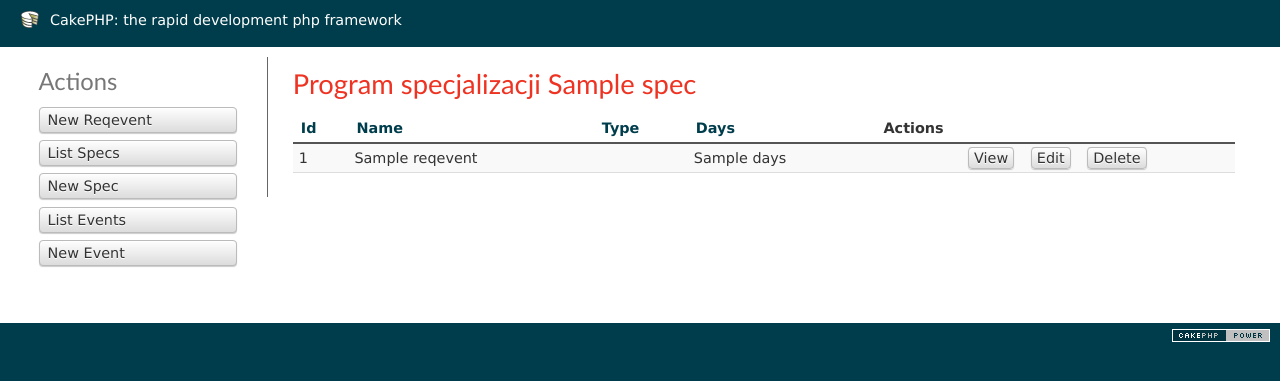
After one commit to mnedoszytko/specops, a CakePHP app: the page made by app/View/Reqevents/spec.ctp in a window 1280 px wide. The commit adds this page. Shown: the top 381 px of the page. Run offline with PHP 8.4 and a stand-in for CakePHP, Linux system fonts and the light colour scheme; the template is opened without the code that fills it: most values are stand-ins (such as "Sample title", 1, 10 or a date in 2020); data that the repository does not hold is empty; some libraries are stand-ins or nearby versions.

Commit message:
Program specjalizacji

```diff
--- a/app/Config/bootstrap.php
+++ b/app/Config/bootstrap.php
@@ -107,3 +107,5 @@ CakeLog::config('error', array(
 	'types' => array('warning', 'error', 'critical', 'alert', 'emergency'),
 	'file' => 'error',
 ));
+
+Configure::load('application');
--- a/app/Config/routes.php
+++ b/app/Config/routes.php
@@ -26,7 +26,7 @@
  * its action called 'display', and we pass a param to select the view file
  * to use (in this case, /app/View/Pages/home.ctp)...
  */
-	Router::connect('/', array('controller' => 'pages', 'action' => 'display', 'home'));
+	Router::connect('/', array('controller' => 'specs', 'action' => 'index'));
 /**
  * ...and connect the rest of 'Pages' controller's urls.
  */
--- a/app/Model/Reqevent.php
+++ b/app/Model/Reqevent.php
@@ -25,8 +25,8 @@ class Reqevent extends AppModel {
 			),
 		),
 		'type' => array(
-			'boolean' => array(
-				'rule' => array('boolean'),
+			'notempty' => array(
+				'rule' => array('notempty'),
 				//'message' => 'Your custom message here',
 				//'allowEmpty' => false,
 				//'required' => false,
--- a/app/View/Reqevents/add.ctp
+++ b/app/View/Reqevents/add.ctp
@@ -3,9 +3,13 @@
 	<fieldset>
 		<legend><?php echo __('Add Reqevent'); ?></legend>
 	<?php
+	if (!empty($spec_id)) {
+		echo $this->Form->hidden('spec_id',array('value'=>$spec_id));
+	} else {
 		echo $this->Form->input('spec_id');
+	}
 		echo $this->Form->input('name');
-		echo $this->Form->input('type');
+		echo $this->Form->input('type',array('type'=>'select','options'=>Configure::read('Events.types')));
 		echo $this->Form->input('days');
 	?>
 	</fieldset>
--- a/app/View/Reqevents/edit.ctp
+++ b/app/View/Reqevents/edit.ctp
@@ -6,7 +6,7 @@
 		echo $this->Form->input('id');
 		echo $this->Form->input('spec_id');
 		echo $this->Form->input('name');
-		echo $this->Form->input('type');
+		echo $this->Form->input('type',array('options'=>Configure::read('Events.types')));
 		echo $this->Form->input('days');
 	?>
 	</fieldset>
--- /dev/null
+++ b/app/View/Reqevents/spec.ctp
@@ -0,0 +1,51 @@
+<?
+$event_types = Configure::read('Events.types');
+?>
+<div class="reqevents index">
+	<h2>Program specjalizacji <?=$spec['Spec']['name']?></h2>
+	<table cellpadding="0" cellspacing="0">
+	<tr>
+			<th><?php echo $this->Paginator->sort('id'); ?></th>
+			<th><?php echo $this->Paginator->sort('name'); ?></th>
+			<th><?php echo $this->Paginator->sort('type'); ?></th>
+			<th><?php echo $this->Paginator->sort('days'); ?></th>
+			<th class="actions"><?php echo __('Actions'); ?></th>
+	</tr>
+	<?php foreach ($reqevents as $reqevent): ?>
+	<tr>
+		<td><?php echo h($reqevent['Reqevent']['id']); ?>&nbsp;</td>
+		<td><?php echo h($reqevent['Reqevent']['name']); ?>&nbsp;</td>
+		<td><?=$event_types[$reqevent['Reqevent']['type']];?>&nbsp;</td>
+		<td><?php echo h($reqevent['Reqevent']['days']); ?>&nbsp;</td>
+		<td class="actions">
+			<?php echo $this->Html->link(__('View'), array('action' => 'view', $reqevent['Reqevent']['id'])); ?>
+			<?php echo $this->Html->link(__('Edit'), array('action' => 'edit', $reqevent['Reqevent']['id'])); ?>
+			<?php echo $this->Form->postLink(__('Delete'), array('action' => 'delete', $reqevent['Reqevent']['id']), null, __('Are you sure you want to delete # %s?', $reqevent['Reqevent']['id'])); ?>
+		</td>
+	</tr>
+<?php endforeach; ?>
+	</table>
+	<p>
+	<?php
+	echo $this->Paginator->counter(array(
+	'format' => __('Page {:page} of {:pages}, showing {:current} records out of {:count} total, starting on record {:start}, ending on {:end}')
+	));
+	?>	</p>
+	<div class="paging">
+	<?php
+		echo $this->Paginator->prev('< ' . __('previous'), array(), null, array('class' => 'prev disabled'));
+		echo $this->Paginator->numbers(array('separator' => ''));
+		echo $this->Paginator->next(__('next') . ' >', array(), null, array('class' => 'next disabled'));
+	?>
+	</div>
+</div>
+<div class="actions">
+	<h3><?php echo __('Actions'); ?></h3>
+	<ul>
+		<li><?php echo $this->Html->link(__('New Reqevent'), array('action' => 'add','spec_id'=>$spec['Spec']['id'])); ?></li>
+		<li><?php echo $this->Html->link(__('List Specs'), array('controller' => 'specs', 'action' => 'index')); ?> </li>
+		<li><?php echo $this->Html->link(__('New Spec'), array('controller' => 'specs', 'action' => 'add')); ?> </li>
+		<li><?php echo $this->Html->link(__('List Events'), array('controller' => 'events', 'action' => 'index')); ?> </li>
+		<li><?php echo $this->Html->link(__('New Event'), array('controller' => 'events', 'action' => 'add')); ?> </li>
+	</ul>
+</div>
--- a/app/View/Specs/index.ctp
+++ b/app/View/Specs/index.ctp
@@ -6,6 +6,7 @@
 			<th><?php echo $this->Paginator->sort('name'); ?></th>
 			<th><?php echo $this->Paginator->sort('start'); ?></th>
 			<th><?php echo $this->Paginator->sort('end'); ?></th>
+			<th><?php echo "Dni roboczych";?></th>
 			<th class="actions"><?php echo __('Actions'); ?></th>
 	</tr>
 	<?php foreach ($specs as $spec): ?>
@@ -14,9 +15,11 @@
 		<td><?php echo h($spec['Spec']['name']); ?>&nbsp;</td>
 		<td><?php echo h($spec['Spec']['start']); ?>&nbsp;</td>
 		<td><?php echo h($spec['Spec']['end']); ?>&nbsp;</td>
+		<td><?php echo h($spec['Spec']['wdays']); ?>&nbsp;</td>
 		<td class="actions">
 			<?php echo $this->Html->link(__('View'), array('action' => 'view', $spec['Spec']['id'])); ?>
 			<?php echo $this->Html->link(__('Edit'), array('action' => 'edit', $spec['Spec']['id'])); ?>
+			<?php echo $this->Html->link('Program', array('controller'=>'reqevents','action' => 'spec', $spec['Spec']['id'])); ?>
 			<?php echo $this->Form->postLink(__('Delete'), array('action' => 'delete', $spec['Spec']['id']), null, __('Are you sure you want to delete # %s?', $spec['Spec']['id'])); ?>
 		</td>
 	</tr>
```
Also changed, not shown: app/Config/application.php (added, +8 -0 lines), app/Controller/ReqeventsController.php (+10 -2 lines), app/Controller/SpecsController.php (+12 -1 lines), app/Model/Freeday.php (+120 -5 lines).
